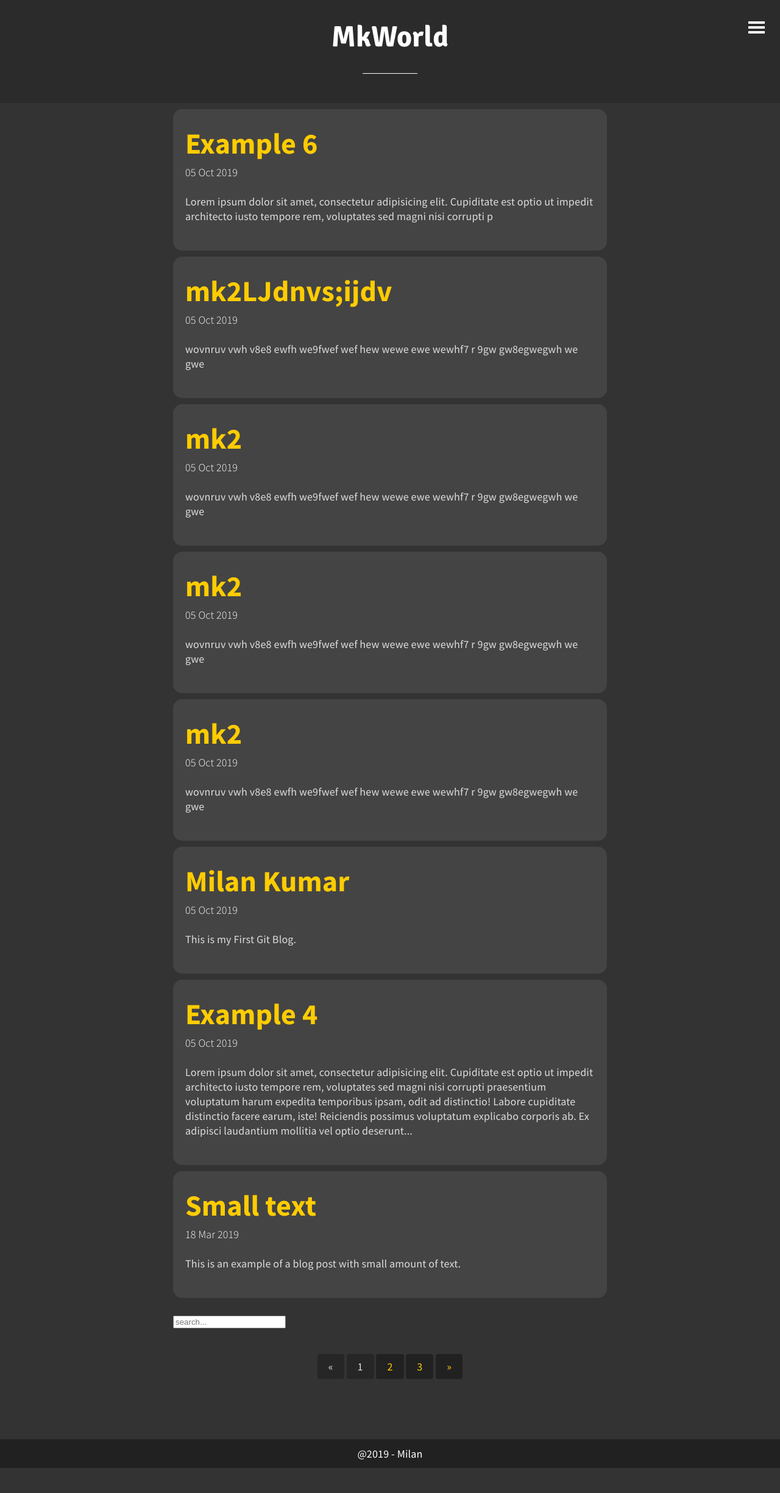
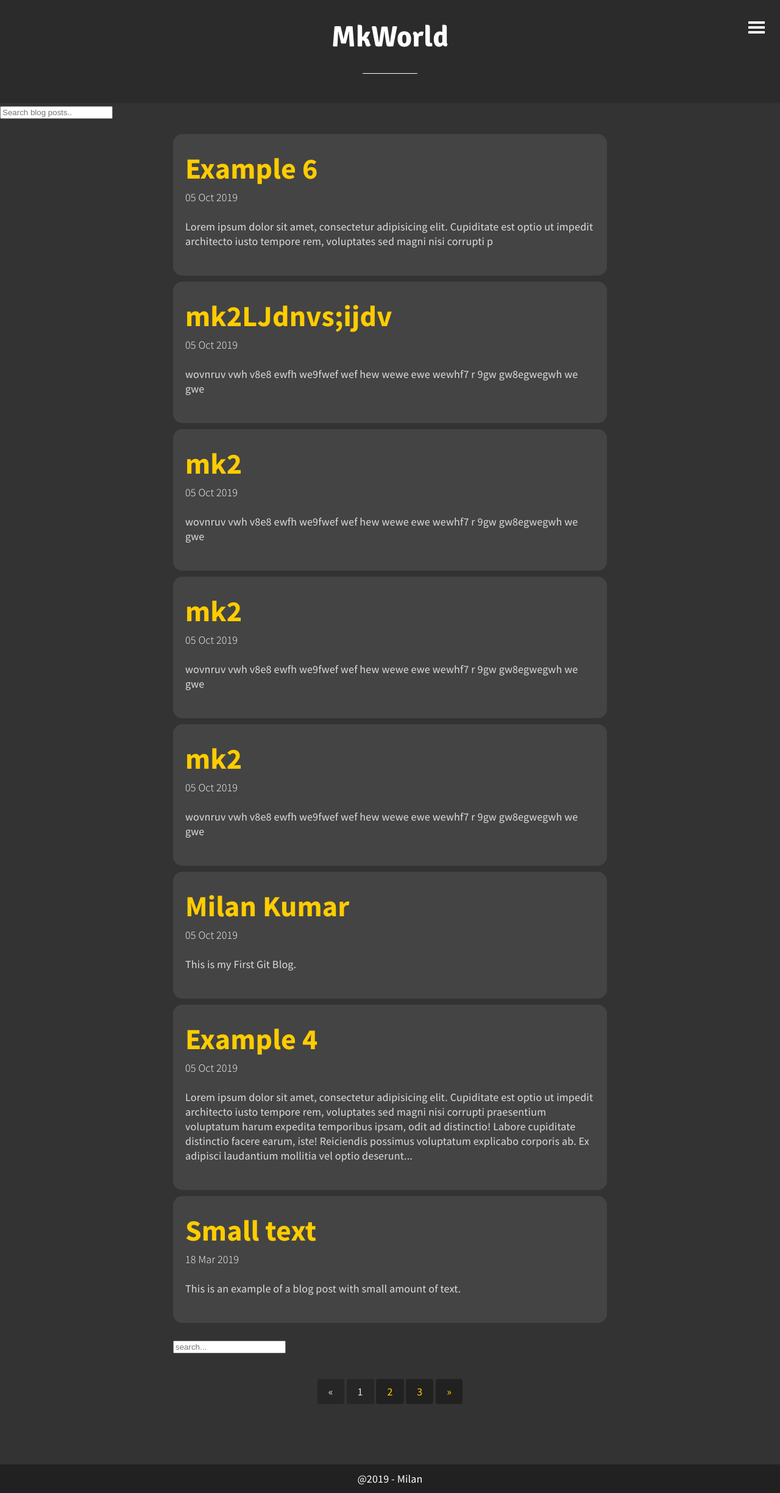
Before and after one commit to bdmilan/blog, a Jekyll site: the page built from index.html, in a window 1280 px wide. Shown: the whole page at 61% size. Built offline with Jekyll 4.4.1, drawn with Linux system fonts in a browser that asks for light colours; the list of posts is cut into pages by our own code; comment, search, counter and statistics services are not loaded; before the commit the page ends 2408 px from its top, so only the background shows below that.

Commit message:
Update default.html

```diff
--- a/_layouts/default.html
+++ b/_layouts/default.html
@@ -20,6 +20,16 @@
       {% else %}
         {% include header.html %}
       {% endif %}
+
+		<!-- HTML elements for search -->
+<input type="text" id="search-input" placeholder="Search blog posts..">
+<ul id="results-container"></ul>
+
+<!-- script pointing to jekyll-search.js -->
+<script src="{{ site.baseurl }}/js/search-script.js"></script>
+
+<!-- or -->
+<script src="https://cdn.rawgit.com/christian-fei/Simple-Jekyll-Search/master/dest/simple-jekyll-search.min.js"></script>
 
     <!-- Main content -->
 	  <div id="container">
```
